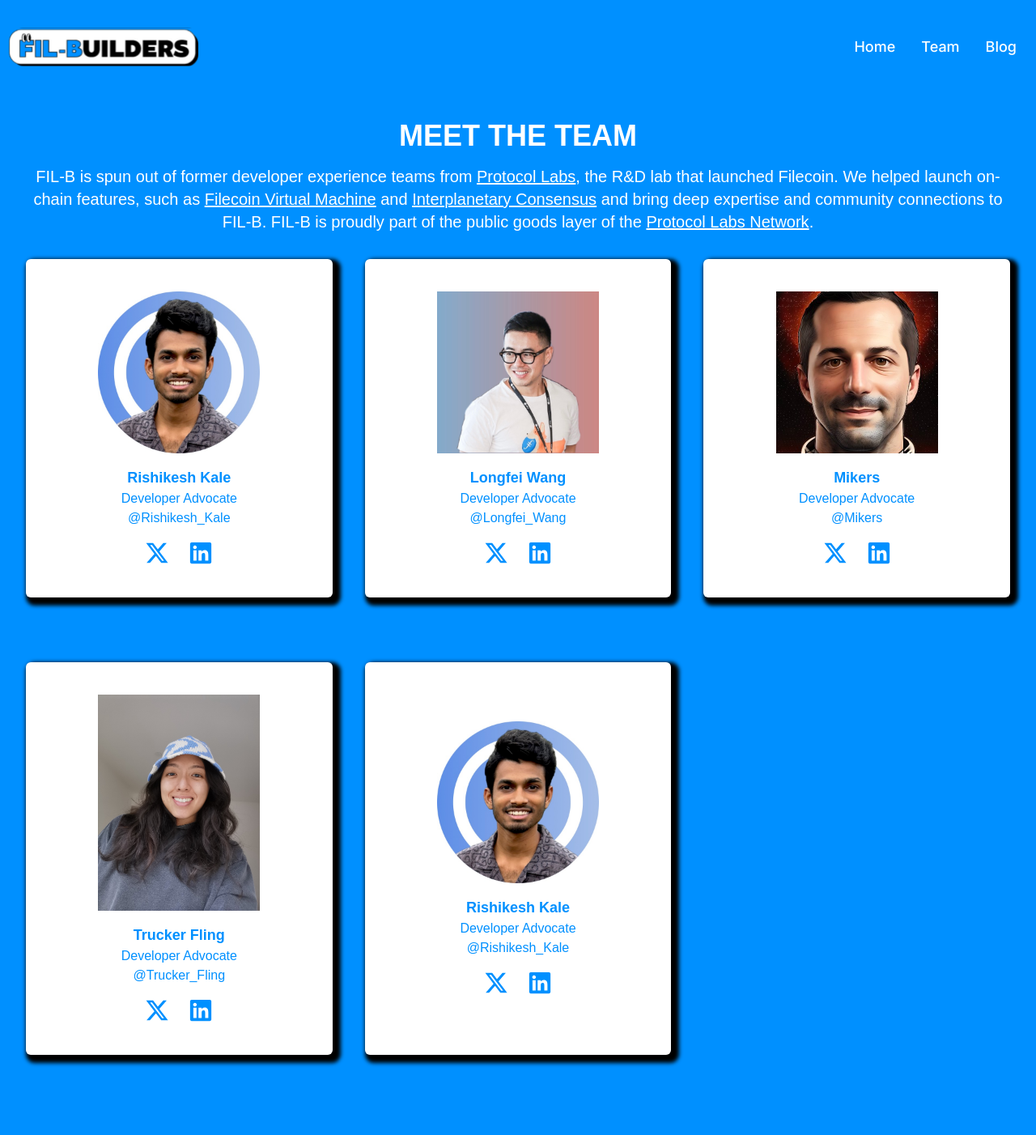
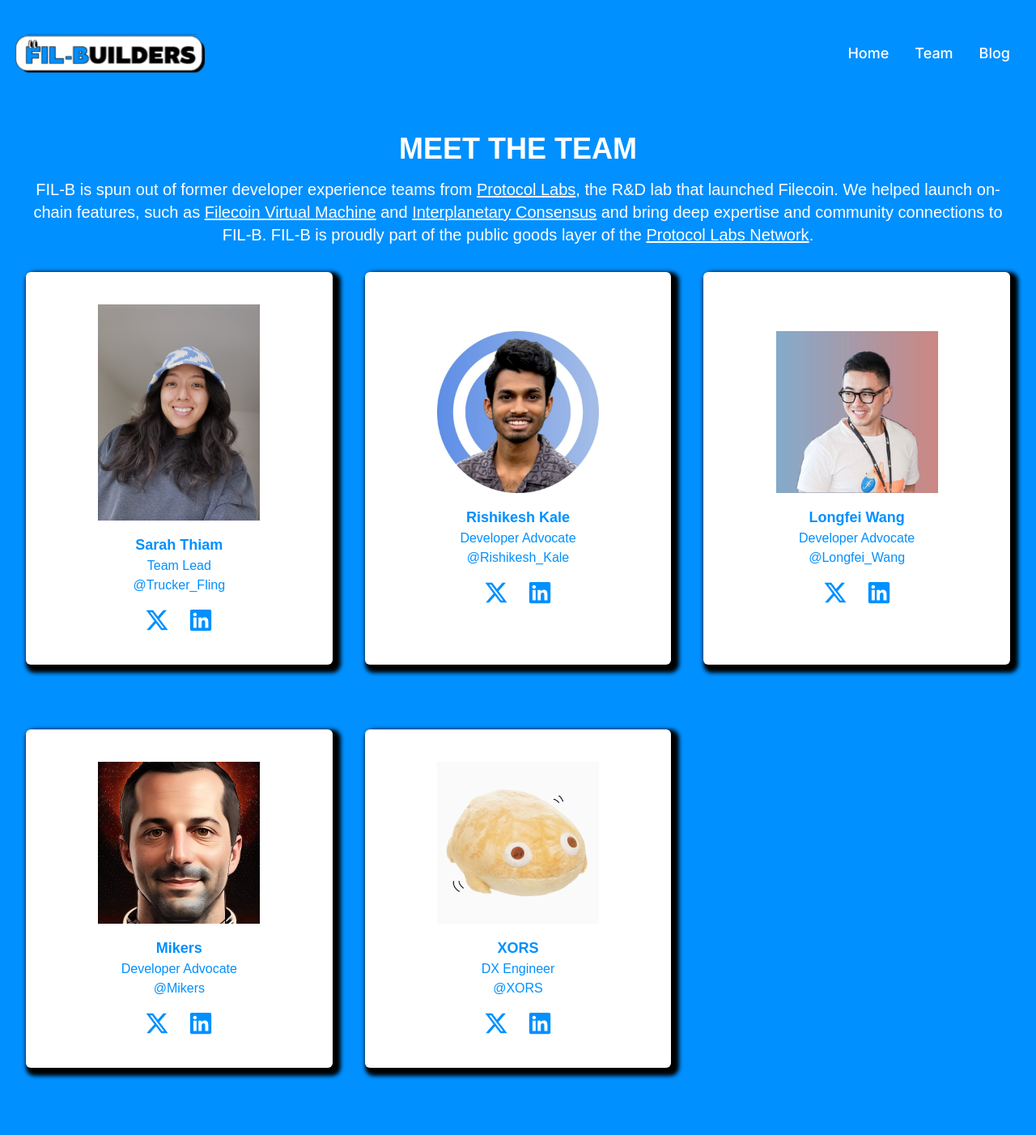
Before and after one commit to FIL-Builders/fil-builders, a Next.js app: page /team in a window 1280 px wide. Shown: the top 1402 px of the page at 81% size. Built offline with nearby package versions, Linux system fonts and the light colour scheme; a web font is replaced by a local one.

Commit message:
pre-release nightly push

```diff
--- a/src/app/globals.css
+++ b/src/app/globals.css
@@ -15,8 +15,8 @@
 @media (prefers-color-scheme: dark) {
   :root {
     --foreground-rgb: 255, 255, 255;
-    --background-start-rgb: 0, 0, 0;
-    --background-end-rgb: 0, 0, 0;
+    --background-start-rgb: 0, 144, 255;
+    --background-end-rgb: 0, 144, 255;
   }
 }
 
--- a/src/components/About.tsx
+++ b/src/components/About.tsx
@@ -4,6 +4,7 @@
 import rish from "../../public/rish.png";
 import longfei from "../../public/longfei.jpeg";
 import mikers from "../../public/mikers.png";
+import xors from "../../public/xors.png";
 import truckerfling from "../../public/truckerfling.jpg";
 
 import { FaXTwitter } from "react-icons/fa6";
@@ -15,7 +16,7 @@
   return (
     <>
       <section className="mission bg-primaryBlue min-h-screen text-primaryBlue p-8 font-paragraph">
-        <div className="container mx-auto mb-4 text-white">
+        <div className="container mx-auto mb-4 text-white font-body">
           <h2 className="text-4xl font-display font-bold text-center mb-4">
             Meet The Team
           </h2>
@@ -43,7 +44,36 @@
         </div>
         <div className="grid grid-cols-1 sm:grid-cols-2 lg:grid-cols-3 gap-10 text-center">
           <div className="border-primaryBlue rounded-md p-10 flex flex-col items-center justify-center relative shadow-custom-black-box bg-white mb-10">
-            <Image src={rish} alt="Rishikesh Kale" width={200} height={100} />
+            <Image
+              src={truckerfling}
+              alt="Trucker Fling"
+              width={200}
+              height={200}
+            />
+            <div className="mt-4">
+              <div className="font-body text-lg">Sarah Thiam</div>
+              <div className="font-subtitle">Team Lead</div>
+              <div className="font-subtitle">@Trucker_Fling</div>
+              <nav className="flex gap-6 items-center justify-center mt-4">
+                <a
+                  href="https://x.com/Trucker_Fling"
+                  target="_blank"
+                  rel="noopener noreferrer"
+                >
+                  <FaXTwitter style={{ width: "30px", height: "30px" }} />
+                </a>
+                <a
+                  href="https://linkedin.com/in/truckerfling"
+                  target="_blank"
+                  rel="noopener noreferrer"
+                >
+                  <FaLinkedin style={{ width: "30px", height: "30px" }} />
+                </a>
+              </nav>
+            </div>
+          </div>
+          <div className="border-primaryBlue rounded-md p-10 flex flex-col items-center justify-center relative shadow-custom-black-box bg-white mb-10">
+            <Image src={rish} alt="Rishikesh Kale" width={200} height={200} />
             <div className="mt-4">
               <div className="font-body text-lg">Rishikesh Kale</div>
               <div className="font-subtitle">Developer Advocate</div>
@@ -67,7 +97,7 @@
             </div>
           </div>
           <div className="border-primaryBlue rounded-md p-10 flex flex-col items-center justify-center relative shadow-custom-black-box bg-white mb-10">
-            <Image src={longfei} alt="Longfei Wang" width={200} height={100} />
+            <Image src={longfei} alt="Longfei Wang" width={200} height={200} />
             <div className="mt-4">
               <div className="font-body text-lg">Longfei Wang</div>
               <div className="font-subtitle">Developer Advocate</div>
@@ -91,7 +121,7 @@
             </div>
           </div>
           <div className="border-primaryBlue rounded-md p-10 flex flex-col items-center justify-center relative shadow-custom-black-box bg-white mb-10">
-            <Image src={mikers} alt="Mikers" width={200} height={100} />
+            <Image src={mikers} alt="Mikers" width={200} height={200} />
             <div className="mt-4">
               <div className="font-body text-lg">Mikers</div>
               <div className="font-subtitle">Developer Advocate</div>
@@ -115,40 +145,11 @@
             </div>
           </div>
           <div className="border-primaryBlue rounded-md p-10 flex flex-col items-center justify-center relative shadow-custom-black-box bg-white mb-10">
-            <Image
-              src={truckerfling}
-              alt="Trucker Fling"
-              width={200}
-              height={100}
-            />
+            <Image src={xors} alt="XORS" width={200} height={200} />
             <div className="mt-4">
-              <div className="font-body text-lg">Trucker Fling</div>
-              <div className="font-subtitle">Developer Advocate</div>
-              <div className="font-subtitle">@Trucker_Fling</div>
-              <nav className="flex gap-6 items-center justify-center mt-4">
-                <a
-                  href="https://x.com/Trucker_Fling"
-                  target="_blank"
-                  rel="noopener noreferrer"
-                >
-                  <FaXTwitter style={{ width: "30px", height: "30px" }} />
-                </a>
-                <a
-                  href="https://linkedin.com/in/truckerfling"
-                  target="_blank"
-                  rel="noopener noreferrer"
-                >
-                  <FaLinkedin style={{ width: "30px", height: "30px" }} />
-                </a>
-              </nav>
-            </div>
-          </div>
-          <div className="border-primaryBlue rounded-md p-10 flex flex-col items-center justify-center relative shadow-custom-black-box bg-white mb-10">
-            <Image src={rish} alt="Rishikesh Kale" width={200} height={100} />
-            <div className="mt-4">
-              <div className="font-body text-lg">Rishikesh Kale</div>
-              <div className="font-subtitle">Developer Advocate</div>
-              <div className="font-subtitle">@Rishikesh_Kale</div>
+              <div className="font-body text-lg">XORS</div>
+              <div className="font-subtitle">DX Engineer</div>
+              <div className="font-subtitle">@XORS</div>
               <nav className="flex gap-6 items-center justify-center mt-4">
                 <a
                   href="https://x.com/truckerfling"
--- a/src/components/Hero.tsx
+++ b/src/components/Hero.tsx
@@ -12,7 +12,7 @@
     <>
       <section className="hero bg-primaryBlue text-white h-screen flex justify-center items-center relative p-4 overflow-hidden">
         <div className="container mx-auto flex flex-row justify-center items-center h-full w-full">
-          <div className="flex-1 z-10 text-left p-4 md:p-10">
+          <div className="flex-1 z-10 text-left p-4">
             <div className="text-5xl md:text-8xl font-display font-bold mb-6 md:mb-8 max-w-full md:max-w-3xl antialiased -webkit-antialiased leading-tight md:leading-tight">
               The catalyst <SquigglyUnderline>for builders</SquigglyUnderline> on
               Filecoin.
--- a/src/components/NavBar.tsx
+++ b/src/components/NavBar.tsx
@@ -10,7 +10,7 @@
         <meta name="description" content="Cross the Filecoin chasm with us." />
         <link rel="icon" href="/favicon.ico" />
       </Head>
-      <header className="bg-primaryBlue text-white p-2 flex items-center justify-between w-full h-full">
+      <header className="bg-primaryBlue text-white p-4 flex items-center justify-between w-full h-full">
         <div className="container mx-auto flex items-center justify-between">
           <LogoLandscape
             height={100}
```
Also changed, not shown: public/xors.png (added).
